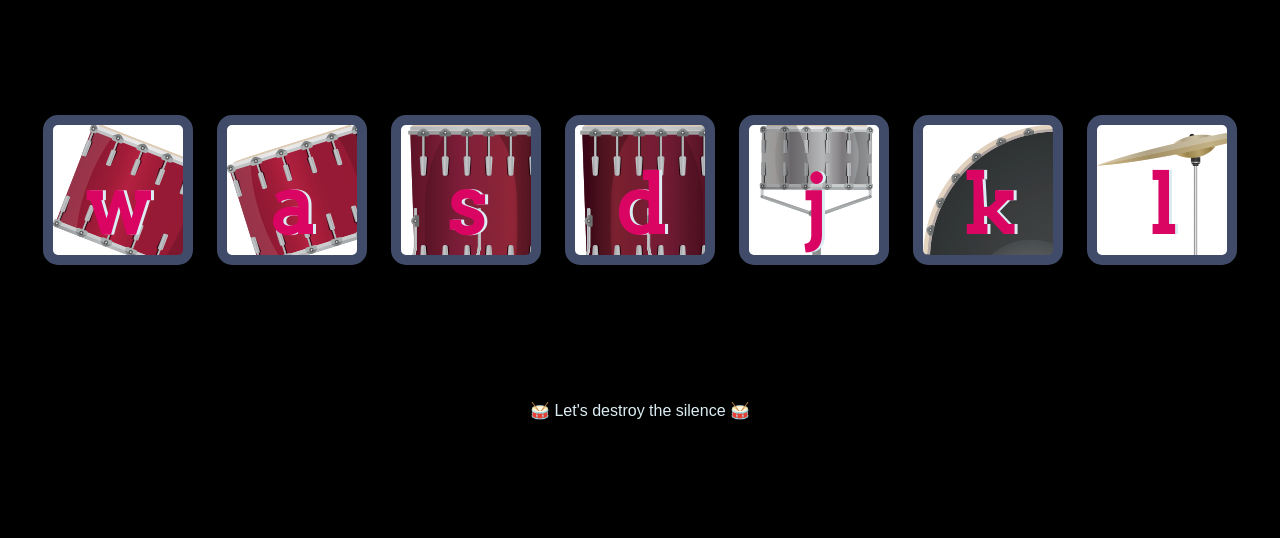
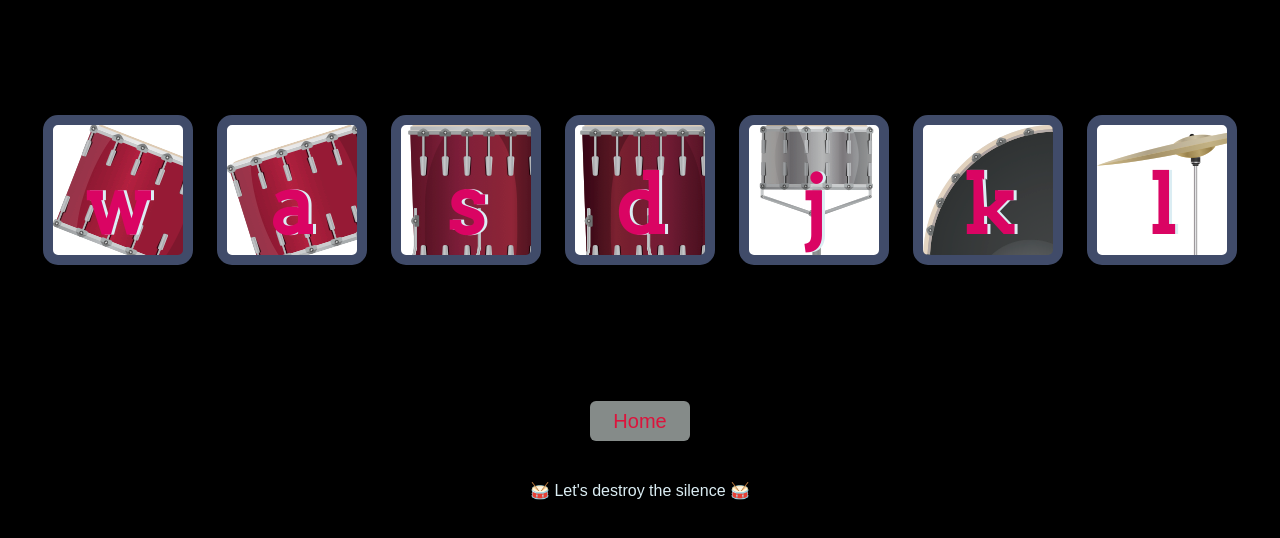
Before and after one commit to Aneeq2211/3in1-Games, a plain HTML site: page web project/Drum-Kit-master/index.html in a window 1280 px wide. Shown: the part 174-712 px from the top of the page. Drawn offline with Linux system fonts and the light colour scheme.

Commit message:
Update index.html

```diff
--- a/web project/Drum-Kit-master/index.html
+++ b/web project/Drum-Kit-master/index.html
@@ -2,6 +2,19 @@
 <html lang="en" dir="ltr">
 
 <head>
+ <style>
+   .home button {
+  width: 100px;
+  height: 40px;
+  background: none;
+  border: none;
+  color: crimson;
+  font-size: 20px;
+  background: rgb(133, 139, 137);
+  border-radius: 6px;
+  cursor: pointer;
+}
+ </style>
   <meta charset="utf-8">
   <title>Drum Kit</title>
   <link rel="stylesheet" href="styles.css">
@@ -19,7 +32,8 @@
     <button class="k drum">k</button>
     <button class="l drum">l</button>
   </div>
-
+  <div align="center" class="home" style="margin-bottom:40px;">
+    <button onclick="location.href='../home.html'">Home</button></div>
   <footer>
     🥁 Let's destroy the silence 🥁
   </footer>
```
